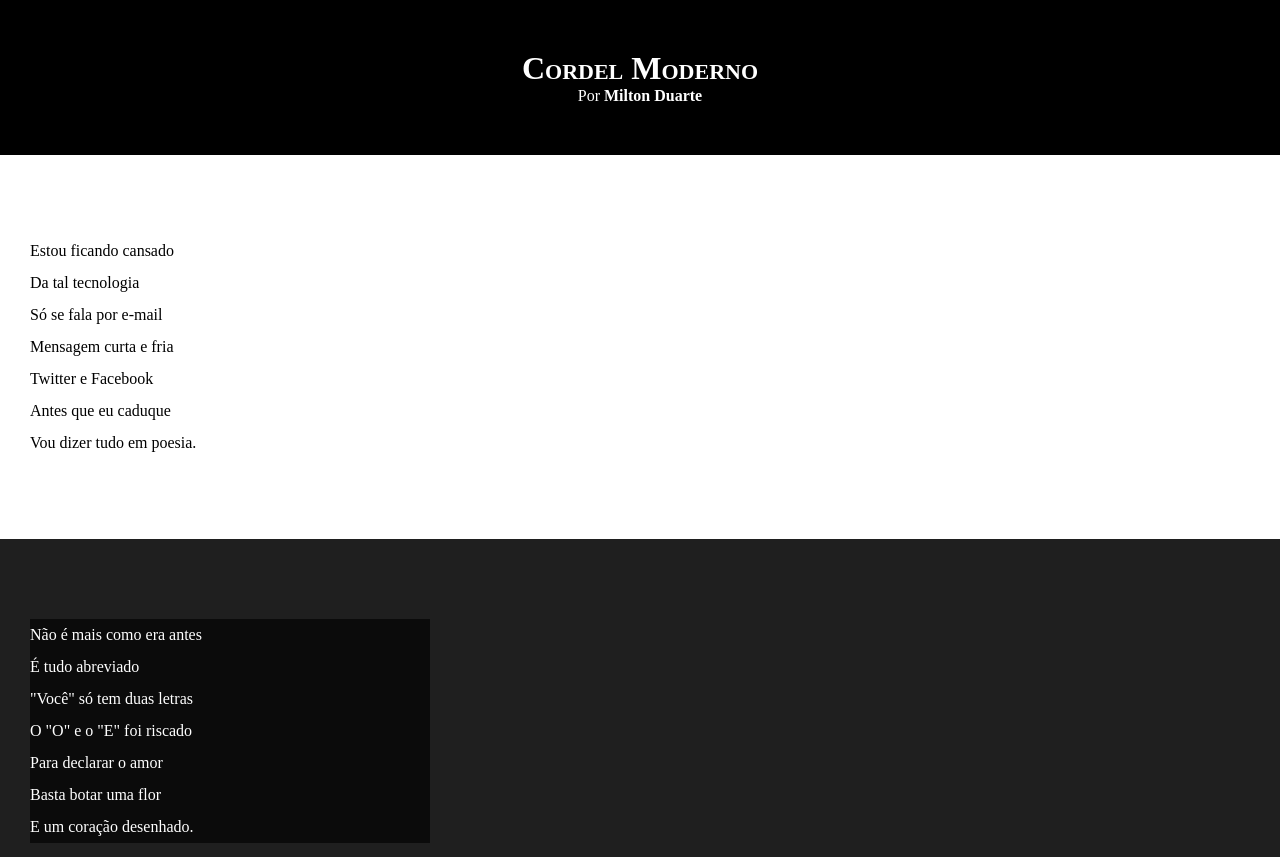
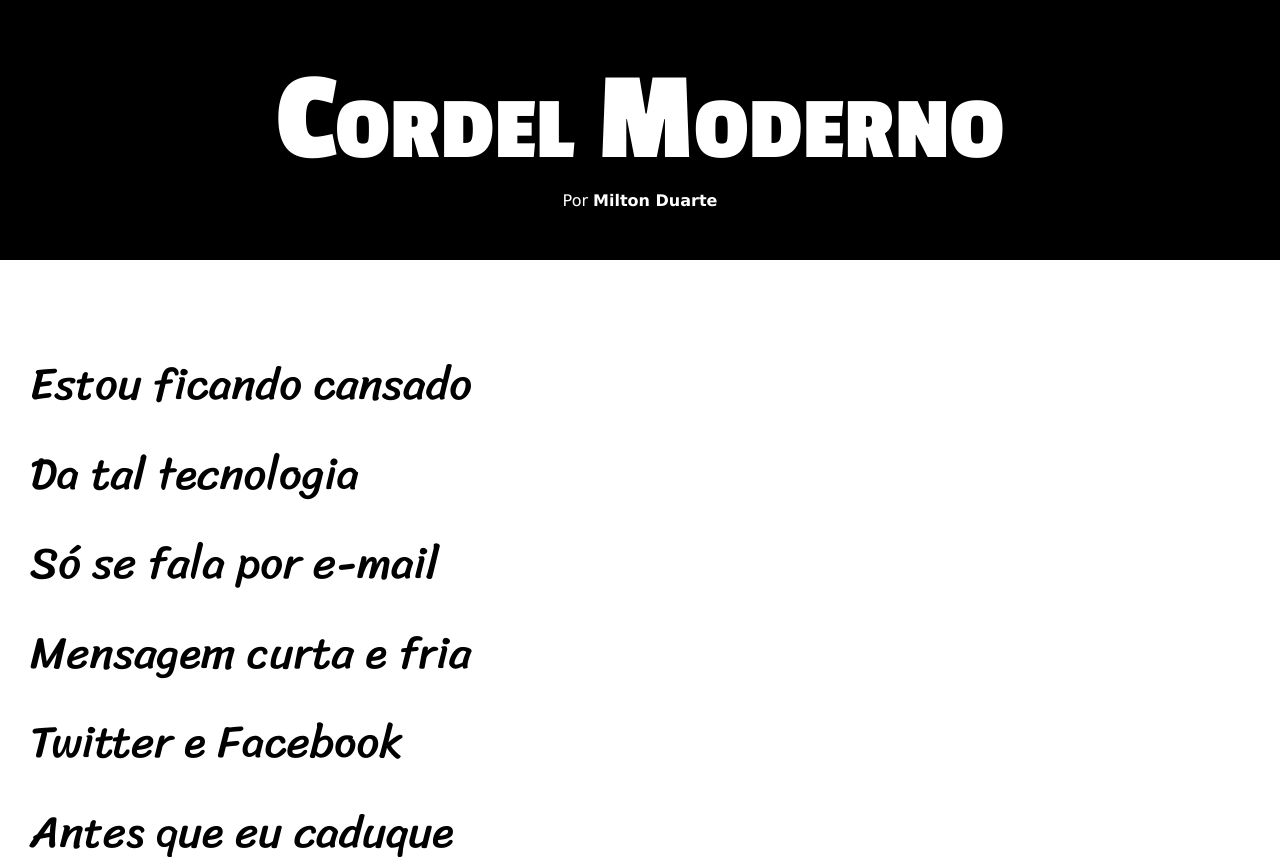
Before and after one commit to Hugov70/html-css, a plain HTML site: page desafios/desafio012 por guanabara/index.html in a window 1280 px wide. Shown: the top 857 px of the page. Drawn offline with Linux system fonts and the light colour scheme.

Commit message:
Update style.css

```diff
--- a/desafios/desafio012 por guanabara/estio/style.css
+++ b/desafios/desafio012 por guanabara/estio/style.css
@@ -1,13 +1,25 @@
 @charset "utf-8";
+
+@import url('https://fonts.googleapis.com/css2?family=Passion+One:wght@400;700;900&display=swap');
+@import url('https://fonts.googleapis.com/css2?family=Sriracha&display=swap');
+
+:root{
+    --fonte1: verdana, geneva, tahoma, sans-serif;
+    --fonte2: 'Passion One', cursive;
+    --fonte3:  'Sriracha', cursive;
+
+}
 
 *{
     margin: 0px;
     padding: 0px;
+    font-size: 1em;
 }
 
 html, body {
     min-height: 100vh;
     background-color: darkgray;
+    font-family: var(--fonte1);
 }
 
 header {
@@ -19,6 +31,8 @@ header {
 header h1 {
     padding-top: 50px;
     font-variant: small-caps;
+    font-family: var(--fonte2);
+    font-size: 10vw;
 }
 header p {
     padding-bottom: 50px;
@@ -36,6 +50,8 @@ section {
     padding-bottom: 10vh;
     line-height: 2em;
     padding-left: 30px;
+    font-family: var(--fonte3);
+    font-size: 3.5vw;
 }
 section.normal {
     background-color: white;
@@ -46,7 +62,8 @@ section.imagem {
     color: white;
 }
 section.imagem p {
-    width: 400px;
+    display: inline-block;
+    padding: 5px;
     background-color: rgba(0, 0, 0, 0.644);
 }
 footer {
```
